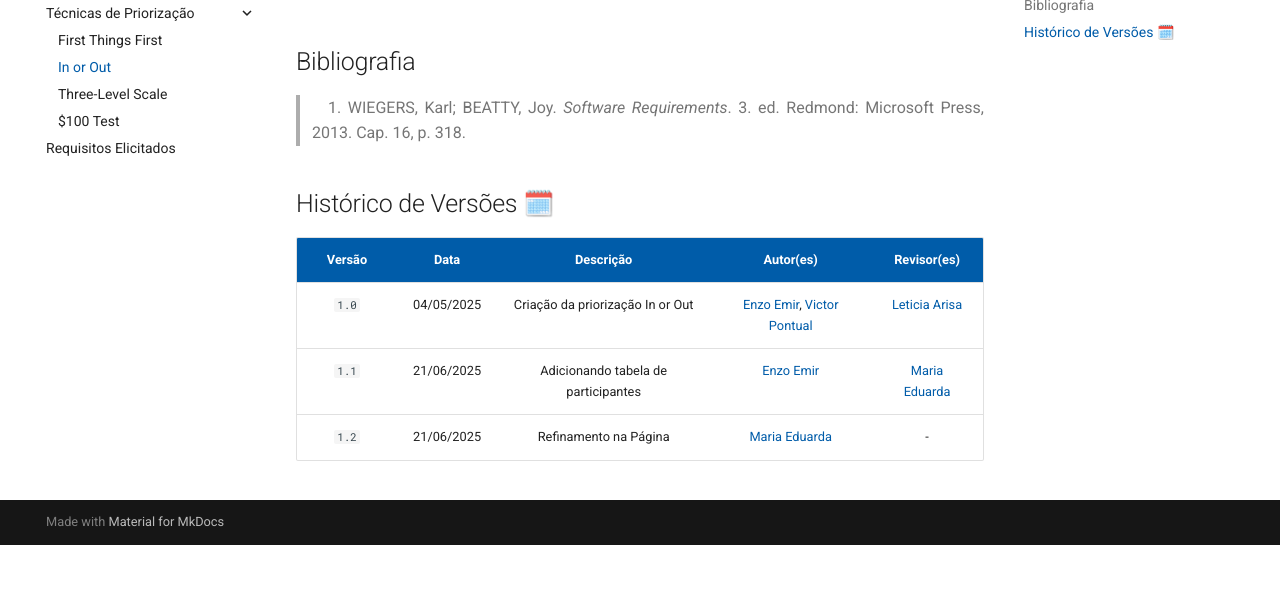
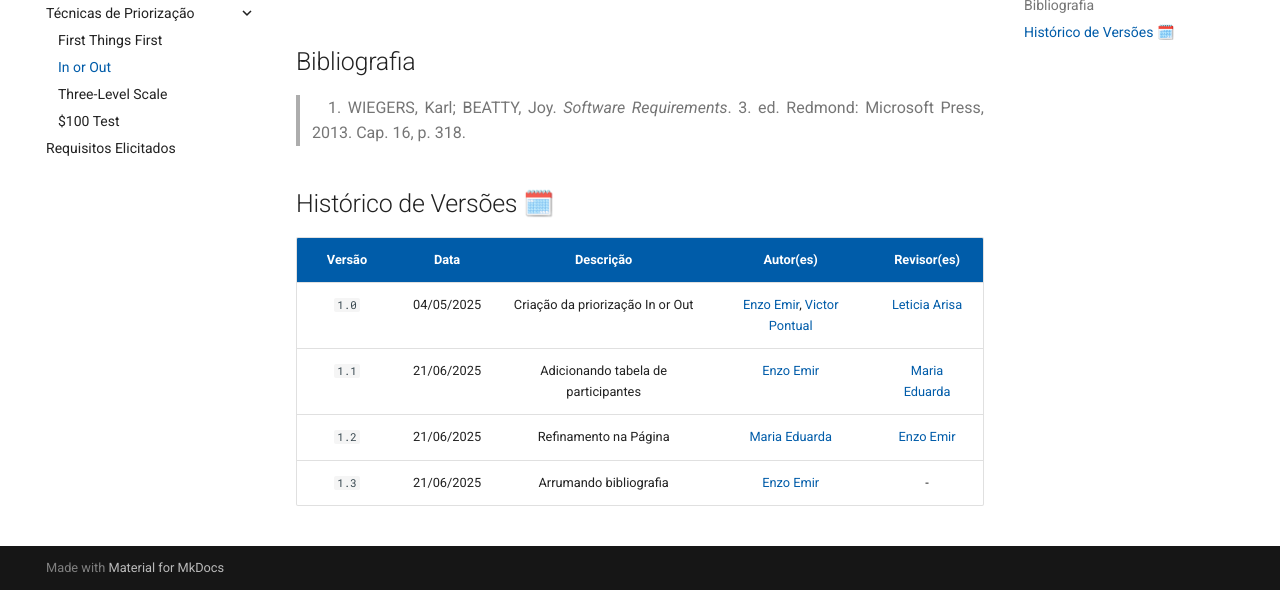
Before and after one commit to eduardodpms/REQ-FGTS, an MkDocs documentation site: the page built from docs/Elicitacao/Tecnicas-de-Priorizacao/In-or-Out.md, in a window 1280 px wide and 900 px high, scrolled down 5812 px, cut to the strip 310-900 px from the top of the window. Built offline with MkDocs 1.6.1 and Material for MkDocs 9.7.7, drawn with Linux system fonts in a browser that asks for light colours; comment, search, counter and statistics services are not loaded; before the commit the page ends 6667 px from its top, so only the background shows below that.

Commit message:
docs: arrumando referencias

```diff
--- a/docs/Elicitacao/Tecnicas-de-Priorizacao/In-or-Out.md
+++ b/docs/Elicitacao/Tecnicas-de-Priorizacao/In-or-Out.md
@@ -142,4 +142,5 @@ Requisitos classificados como **OUT** foram justificados com base em sua não es
 |:-:|:-:|:-:|:-:|:-:|
 | `1.0` | 04/05/2025 | Criação da priorização In or Out | [Enzo Emir](https://github.com/EnzoEmir), [Victor Pontual](https://github.com/VictorPontual) | [Leticia Arisa](https://github.com/Leticia-Arisa-K-Higa) |
 | `1.1` | 21/06/2025 | Adicionando tabela de participantes | [Enzo Emir](https://github.com/EnzoEmir) | [Maria Eduarda](https://github.com/dudaa28) |
-| `1.2`  | 21/06/2025 | Refinamento na Página | [Maria Eduarda](https://github.com/dudaa28) | - |
+| `1.2`  | 21/06/2025 | Refinamento na Página | [Maria Eduarda](https://github.com/dudaa28) | [Enzo Emir](https://github.com/EnzoEmir) |
+| `1.3`  | 21/06/2025 | Arrumando bibliografia | [Enzo Emir](https://github.com/EnzoEmir) | - |
```
Also changed, not shown: docs/Modelagem-II/Product-Backlog.md (+1 -0 lines).
